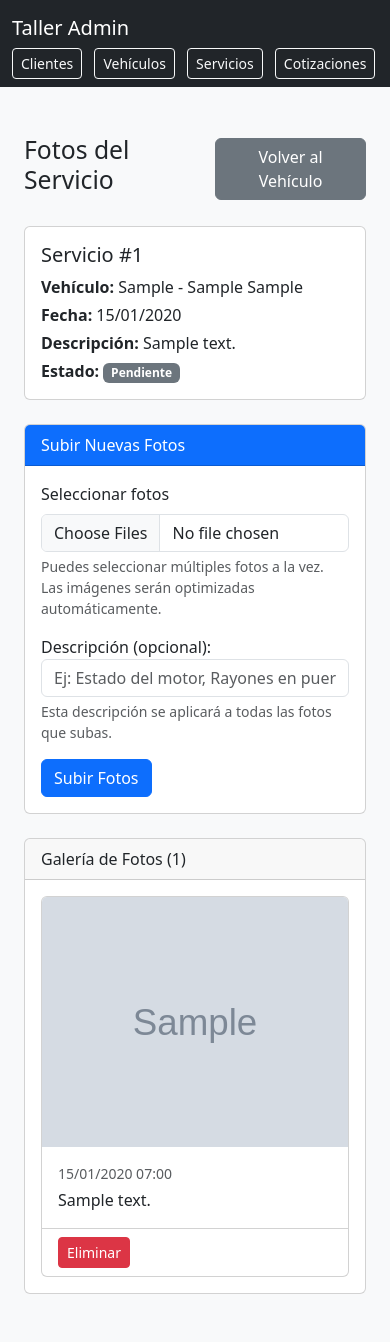
After one commit to Cookeing/taller_mecanico, a Django app: page /servicios/servicios/1/fotos/ in a window 390 px wide. The commit adds this page. Run offline with Django 5.2, Linux system fonts and the light colour scheme; tables that the repository leaves empty hold one stand-in row (values such as "Sample post"); grey boxes marked "Sample" are stand-in pictures.

Commit message:
Implementación HU18 y HU15: Sistema de emails y fotos para servicios
HU18 - Sistema de Envío de Cotizaciones por Email:
- Configuración SMTP con Gmail (tallermecanicoteam06@gmail.com)
- Template HTML profesional para emails con diseño responsive
- Generación y adjunto automático de PDF de cotizaciones
- Validación de email de cliente y botón de envío en UI
- Pre-llenado de destinatario y asunto descriptivo

HU15 - Sistema de Fotos para Servicios:
- Modelo FotoServicio con relación a Servicio
- Formulario para upload múltiple de imágenes
- Optimización automática con Pillow (max 1920x1080, calidad 85%)
- Galería visual responsive en detalle de vehículo
- Modales para ampliar fotos, contador y gestión completa
- Botón "Subir Fotos" integrado en historial de servicios

Archivos modificados:
- settings.py: Configuración SMTP
- cotizaciones/views.py, urls.py: Vista de envío de email
- cotizaciones/forms.py: Validaciones
- servicios/models.py: Modelo FotoServicio
- servicios/views.py, forms.py, urls.py: Gestión de fotos
- templates: Nuevos templates y actualizaciones de UI
- Migraciones aplicadas correctamente

```diff
--- a/cotizaciones/urls.py
+++ b/cotizaciones/urls.py
@@ -14,4 +14,5 @@ urlpatterns = [
     path('listar/', v.historial_cotizaciones, name='listar_cotizaciones'),
     #nueva ruta qu e genera el pdf eliminaren proximas v solo uso para testeo
     path("pdf/<int:cotizacion_id>/", v.descargar_pdf_cotizacion, name="descargar_pdf"),
+    path("email/<int:cotizacion_id>/", v.enviar_cotizacion_email, name="enviar_email"),
 ]
--- a/servicios/forms.py
+++ b/servicios/forms.py
@@ -1,6 +1,6 @@
 from django import forms
 from decimal import Decimal, InvalidOperation
-from .models import Documento, Servicio
+from .models import Documento, Servicio, FotoServicio
 
 
 class ServicioForm(forms.ModelForm):
@@ -86,3 +86,16 @@ class DocumentoForm(forms.ModelForm):
             'monto': forms.NumberInput(attrs={'class': 'form-control'}),
             'archivo': forms.ClearableFileInput(attrs={'class': 'form-control'}),
         }
+
+
+class FotoServicioForm(forms.Form):
+    """Formulario para subir múltiples fotos a un servicio"""
+    descripcion = forms.CharField(
+        label='Descripción (opcional)',
+        max_length=255,
+        required=False,
+        widget=forms.TextInput(attrs={
+            'class': 'form-control',
+            'placeholder': 'Ej: Estado del motor, Rayones en puerta, etc.'
+        })
+    )
--- a/servicios/urls.py
+++ b/servicios/urls.py
@@ -14,4 +14,8 @@ urlpatterns = [
     path('servicios/<int:servicio_id>/documentos/', v.documentos_servicio, name='documentos_servicio'),
     path('servicios/<int:servicio_id>/documentos/nuevo/', v.documento_upload, name='documento_upload'),
     path('documentos/<int:pk>/eliminar/', v.documento_delete, name='documento_delete'),
+
+    # Fotos
+    path('servicios/<int:servicio_id>/fotos/', v.fotos_servicio, name='fotos_servicio'),
+    path('fotos/<int:pk>/eliminar/', v.foto_delete, name='foto_delete'),
 ]
--- a/servicios/views.py
+++ b/servicios/views.py
@@ -1,8 +1,12 @@
 from django.shortcuts import render, get_object_or_404, redirect
 from django.contrib import messages
+from PIL import Image
+from io import BytesIO
+from django.core.files.uploadedfile import InMemoryUploadedFile
+import sys
 
-from servicios.forms import DocumentoForm
-from .models import Documento, Servicio
+from servicios.forms import DocumentoForm, FotoServicioForm
+from .models import Documento, Servicio, FotoServicio
 from .forms import ServicioForm
 
 
@@ -167,3 +171,99 @@ def documento_delete(request, pk):
     return render(request, "vehiculos/documento_confirm_delete.html", {
         "documento": documento,
     })
+
+
+# ========== FOTOS DE SERVICIOS ==========
+
+def optimizar_imagen(imagen, max_width=1920, max_height=1080, quality=85):
+    """Optimiza una imagen redimensionándola y ajustando su calidad"""
+    img = Image.open(imagen)
+
+    # Convertir RGBA a RGB si es necesario (para PNGs con transparencia)
+    if img.mode in ('RGBA', 'LA', 'P'):
+        background = Image.new('RGB', img.size, (255, 255, 255))
+        if img.mode == 'P':
+            img = img.convert('RGBA')
+        background.paste(img, mask=img.split()[-1] if img.mode == 'RGBA' else None)
+        img = background
+
+    # Redimensionar manteniendo aspect ratio
+    img.thumbnail((max_width, max_height), Image.Resampling.LANCZOS)
+
+    # Guardar en buffer
+    output = BytesIO()
+    img.save(output, format='JPEG', quality=quality, optimize=True)
+    output.seek(0)
+
+    return output
+
+
+def fotos_servicio(request, servicio_id):
+    """Vista para subir y mostrar fotos de un servicio"""
+    servicio = get_object_or_404(Servicio, id=servicio_id)
+    fotos = servicio.fotos.all().order_by('-fecha_captura')
+
+    if request.method == 'POST':
+        form = FotoServicioForm(request.POST, request.FILES)
+        if form.is_valid():
+            imagenes = request.FILES.getlist('imagenes')
+            descripcion = form.cleaned_data.get('descripcion', '')
+
+            fotos_guardadas = 0
+            for imagen in imagenes:
+                try:
+                    # Optimizar imagen
+                    imagen_optimizada = optimizar_imagen(imagen)
+
+                    # Crear nombre de archivo
+                    nombre_archivo = imagen.name
+
+                    # Crear objeto InMemoryUploadedFile
+                    imagen_file = InMemoryUploadedFile(
+                        imagen_optimizada,
+                        'ImageField',
+                        nombre_archivo,
+                        'image/jpeg',
+                        sys.getsizeof(imagen_optimizada),
+                        None
+                    )
+
+                    # Guardar foto
+                    foto = FotoServicio(
+                        servicio=servicio,
+                        imagen=imagen_file,
+                        descripcion=descripcion
+                    )
+                    foto.save()
+                    fotos_guardadas += 1
+
+                except Exception as e:
+                    messages.error(request, f"Error al procesar {imagen.name}: {str(e)}")
+
+            if fotos_guardadas > 0:
+                messages.success(request, f"✅ {fotos_guardadas} foto(s) subida(s) exitosamente.")
+
+            return redirect('servicios:fotos_servicio', servicio_id=servicio.id)
+    else:
+        form = FotoServicioForm()
+
+    return render(request, 'servicios/fotos_servicio.html', {
+        'servicio': servicio,
+        'fotos': fotos,
+        'form': form
+    })
+
+
+def foto_delete(request, pk):
+    """Elimina una foto de servicio"""
+    foto = get_object_or_404(FotoServicio, pk=pk)
+    servicio_id = foto.servicio.id
+
+    if request.method == 'POST':
+        foto.delete()
+        messages.success(request, "🗑️ Foto eliminada correctamente.")
+        return redirect('servicios:fotos_servicio', servicio_id=servicio_id)
+
+    return render(request, 'servicios/foto_confirm_delete.html', {
+        'foto': foto
+    })
--- a/templates/base.html
+++ b/templates/base.html
@@ -32,8 +32,13 @@
           >
           <a
             href="{% url 'servicios:list' %}"
+            class="btn btn-sm btn-outline-light me-2"
+            >Servicios</a
+          >
+          <a
+            href="{% url 'cotizaciones:listar_cotizaciones' %}"
             class="btn btn-sm btn-outline-light"
-            >Servicios</a
+            >Cotizaciones</a
           >
         </div>
       </div>
--- /dev/null
+++ b/templates/servicios/fotos_servicio.html
@@ -0,0 +1,124 @@
+{% extends "base.html" %}
+{% load static %}
+
+{% block content %}
+<div class="container py-4">
+    <div class="d-flex justify-content-between align-items-center mb-4">
+        <h2>Fotos del Servicio</h2>
+        <a href="{% url 'vehiculos:detail' servicio.vehiculo.pk %}" class="btn btn-secondary">
+            <i class="bi bi-arrow-left"></i> Volver al Vehículo
+        </a>
+    </div>
+
+    <!-- Información del Servicio -->
+    <div class="card mb-4">
+        <div class="card-body">
+            <h5 class="card-title">Servicio #{{ servicio.id }}</h5>
+            <p class="mb-1"><strong>Vehículo:</strong> {{ servicio.vehiculo.patente }} - {{ servicio.vehiculo.marca }} {{ servicio.vehiculo.modelo }}</p>
+            <p class="mb-1"><strong>Fecha:</strong> {{ servicio.fecha_servicio|date:"d/m/Y" }}</p>
+            <p class="mb-1"><strong>Descripción:</strong> {{ servicio.descripcion_trabajo }}</p>
+            <p class="mb-0">
+                <strong>Estado:</strong>
+                {% if servicio.estado == "proceso" %}
+                    <span class="badge bg-warning text-dark">En proceso</span>
+                {% elif servicio.estado == "completado" %}
+                    <span class="badge bg-success">Completado</span>
+                {% elif servicio.estado == "pendiente" %}
+                    <span class="badge bg-secondary">Pendiente</span>
+                {% elif servicio.estado == "cancelado" %}
+                    <span class="badge bg-danger">Cancelado</span>
+                {% else %}
+                    <span class="badge bg-light text-dark">{{ servicio.estado|capfirst }}</span>
+                {% endif %}
+            </p>
+        </div>
+    </div>
+
+    <!-- Formulario para subir fotos -->
+    <div class="card mb-4">
+        <div class="card-header bg-primary text-white">
+            <i class="bi bi-camera"></i> Subir Nuevas Fotos
+        </div>
+        <div class="card-body">
+            <form method="post" enctype="multipart/form-data">
+                {% csrf_token %}
+                <div class="mb-3">
+                    <label for="id_imagenes" class="form-label">Seleccionar fotos</label>
+                    <input type="file" class="form-control" id="id_imagenes" name="imagenes" multiple accept="image/*" required>
+                    <div class="form-text">Puedes seleccionar múltiples fotos a la vez. Las imágenes serán optimizadas automáticamente.</div>
+                </div>
+                <div class="mb-3">
+                    {{ form.descripcion.label_tag }}
+                    {{ form.descripcion }}
+                    <div class="form-text">Esta descripción se aplicará a todas las fotos que subas.</div>
+                    {% if form.descripcion.errors %}
+                        <div class="text-danger">{{ form.descripcion.errors }}</div>
+                    {% endif %}
+                </div>
+                <button type="submit" class="btn btn-primary">
+                    <i class="bi bi-upload"></i> Subir Fotos
+                </button>
+            </form>
+        </div>
+    </div>
+
+    <!-- Galería de Fotos -->
+    <div class="card">
+        <div class="card-header">
+            <i class="bi bi-images"></i> Galería de Fotos ({{ fotos.count }})
+        </div>
+        <div class="card-body">
+            {% if fotos %}
+                <div class="row g-3">
+                    {% for foto in fotos %}
+                        <div class="col-12 col-md-6 col-lg-4">
+                            <div class="card h-100">
+                                <img src="{{ foto.imagen.url }}" class="card-img-top" alt="Foto del servicio" style="height: 250px; object-fit: cover; cursor: pointer;" data-bs-toggle="modal" data-bs-target="#fotoModal{{ foto.id }}">
+                                <div class="card-body">
+                                    <p class="card-text small text-muted mb-1">
+                                        <i class="bi bi-calendar"></i> {{ foto.fecha_captura|date:"d/m/Y H:i" }}
+                                    </p>
+                                    {% if foto.descripcion %}
+                                        <p class="card-text">{{ foto.descripcion }}</p>
+                                    {% endif %}
+                                </div>
+                                <div class="card-footer bg-transparent">
+                                    <form method="post" action="{% url 'servicios:foto_delete' foto.pk %}" class="d-inline" onsubmit="return confirm('¿Estás seguro de eliminar esta foto?');">
+                                        {% csrf_token %}
+                                        <button type="submit" class="btn btn-sm btn-danger">
+                                            <i class="bi bi-trash"></i> Eliminar
+                                        </button>
+                                    </form>
+                                </div>
+                            </div>
+                        </div>
+
+                        <!-- Modal para ver foto en grande -->
+                        <div class="modal fade" id="fotoModal{{ foto.id }}" tabindex="-1" aria-hidden="true">
+                            <div class="modal-dialog modal-lg modal-dialog-centered">
+                                <div class="modal-content">
+                                    <div class="modal-header">
+                                        <h5 class="modal-title">{{ foto.descripcion|default:"Foto del Servicio" }}</h5>
+                                        <button type="button" class="btn-close" data-bs-dismiss="modal" aria-label="Close"></button>
+                                    </div>
+                                    <div class="modal-body text-center">
+                                        <img src="{{ foto.imagen.url }}" class="img-fluid" alt="Foto del servicio">
+                                        <p class="text-muted mt-2">
+                                            <i class="bi bi-calendar"></i> {{ foto.fecha_captura|date:"d/m/Y H:i" }}
+                                        </p>
+                                    </div>
+                                </div>
+                            </div>
+                        </div>
+                    {% endfor %}
+                </div>
+            {% else %}
+                <p class="text-muted text-center py-4">
+                    <i class="bi bi-image" style="font-size: 3rem;"></i><br>
+                    No hay fotos registradas para este servicio aún.
+                </p>
+            {% endif %}
+        </div>
+    </div>
+</div>
+{% endblock %}
```
Also changed, not shown: cotizaciones/views.py (+62 -0 lines), servicios/admin.py (+21 -1 lines), servicios/models.py (+19 -0 lines), taller_mecanico/settings.py (+13 -0 lines), templates/cotizaciones/cotizacion_list.html (+23 -6 lines), templates/cotizaciones/email_cotizacion.html (added, +150 -0 lines), templates/vehiculos/vehiculo_detail.html (+64 -2 lines), cotizaciones/migrations/0001_initial.py, media/servicios/fotos/2025/11/09/Captura_de_pantalla_2025-10-26_171736.png (added), media/servicios/fotos/2025/11/09/Captura_de_pantalla_2025-11-04_140359.png (added), servicios/migrations/0001_initial.py, servicios/migrations/0002_fotoservicio.py (added), 1 other file.
